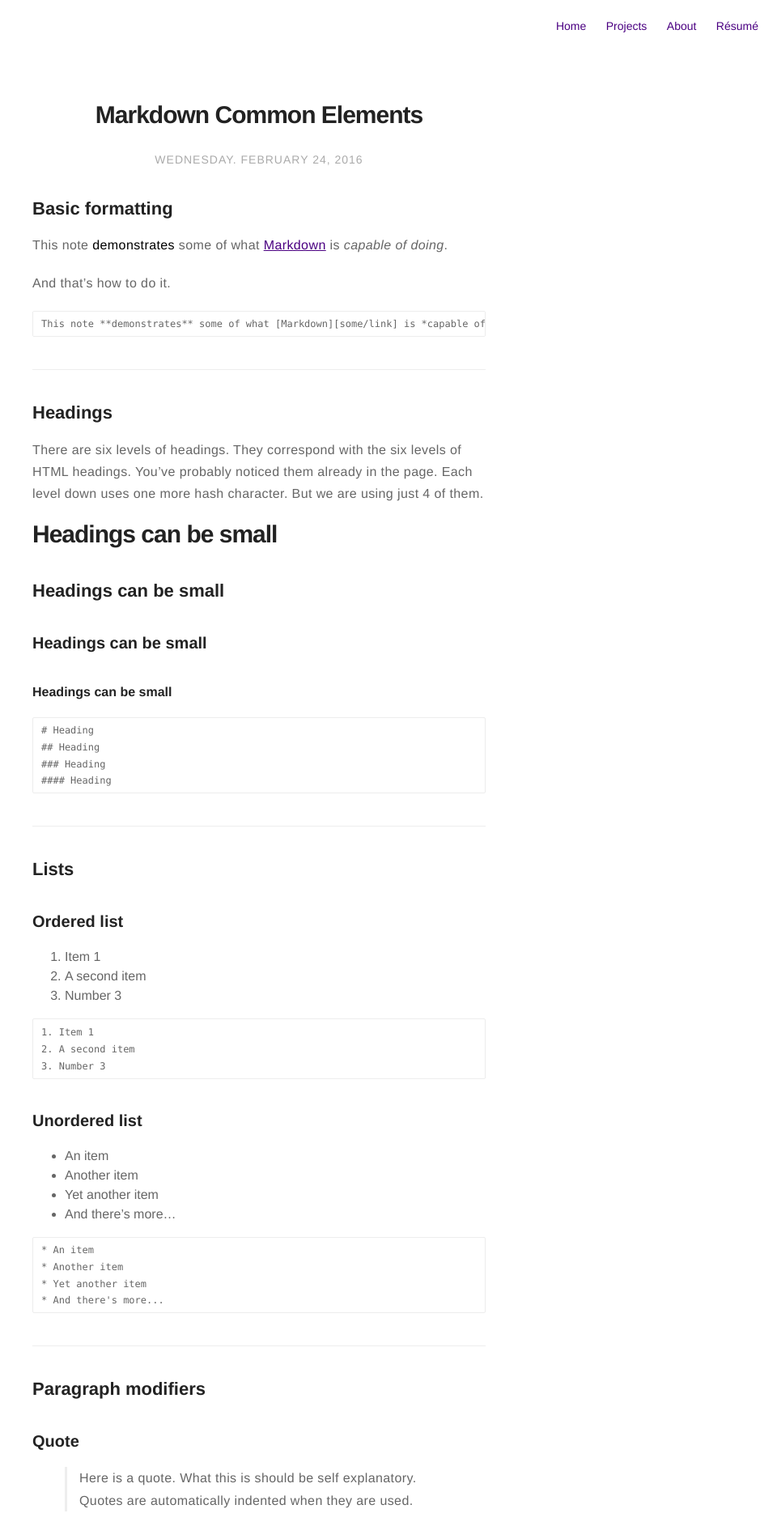
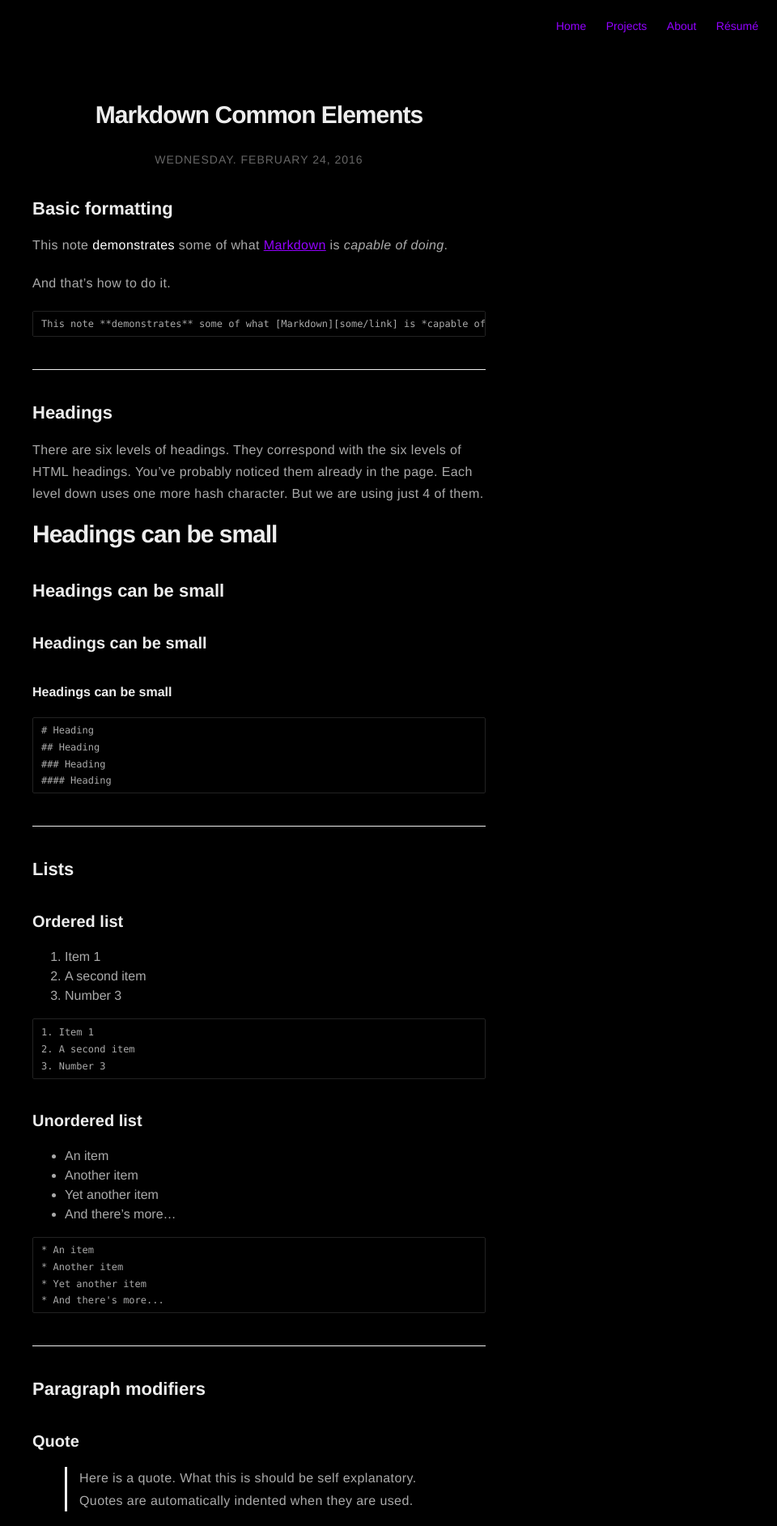
Before and after one commit to harshmhta/harshmhta.github.io, a Jekyll site: the page built from _posts/2016-02-24-markdown-common-elements.markdown, in a window 1280 px wide. Shown: the top 1885 px of the page at 81% size, without its empty margins (320-1280 px from the left). Built offline with Jekyll 4.4.1, drawn with Linux system fonts in a browser that asks for light colours; nearby versions of some CDN libraries; comment, search, counter and statistics services are not loaded.

Commit message:
Update _config.yml

```diff
--- a/_config.yml
+++ b/_config.yml
@@ -12,7 +12,7 @@ description:
 
 # your site color theme, true for dark theme,
 # false to light theme, auto to switch with system.
-dark-theme: auto
+dark-theme: true
 
 # If you want to include your resume, set to true
 # and specify source (external or local).
```
